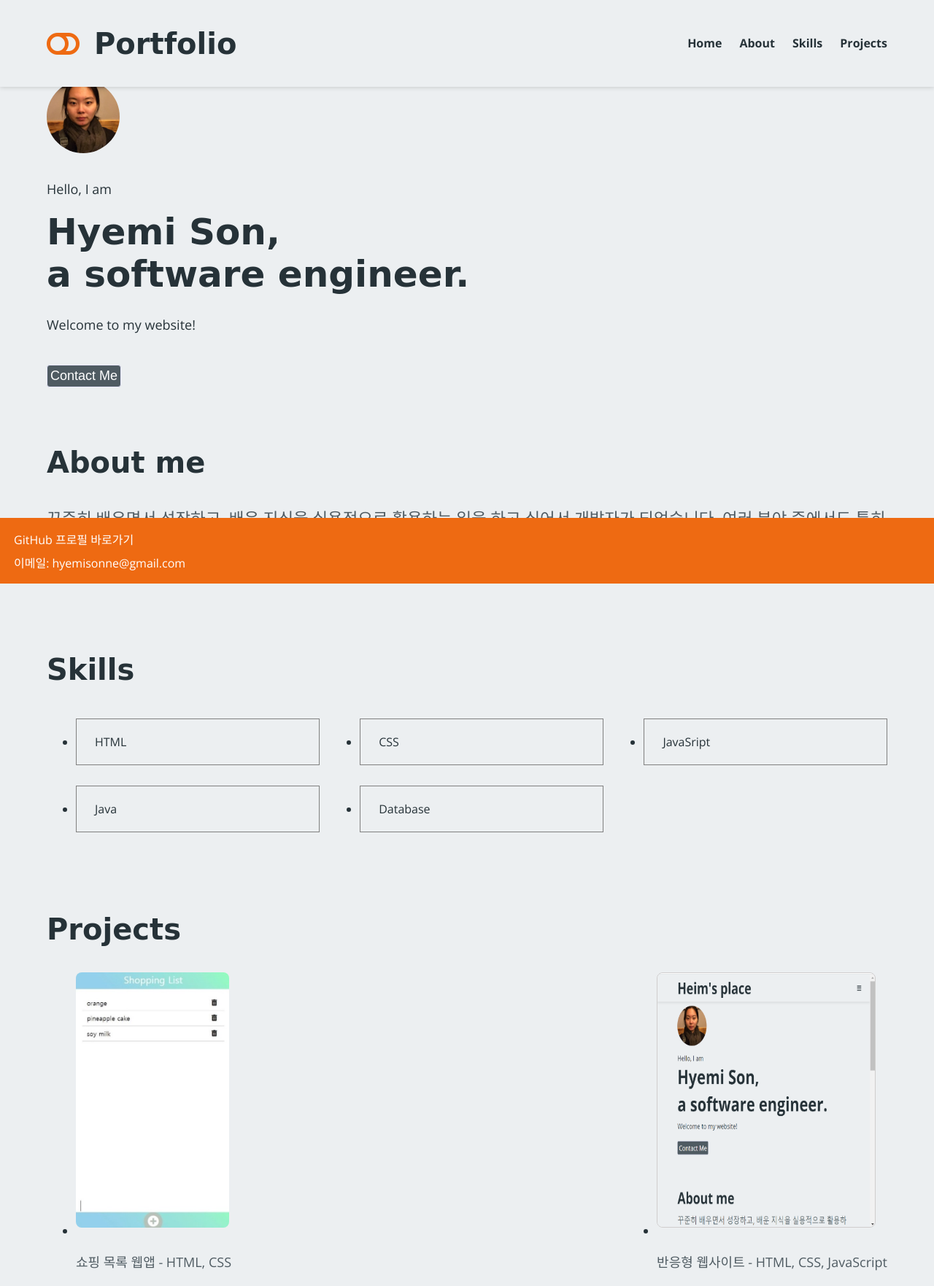
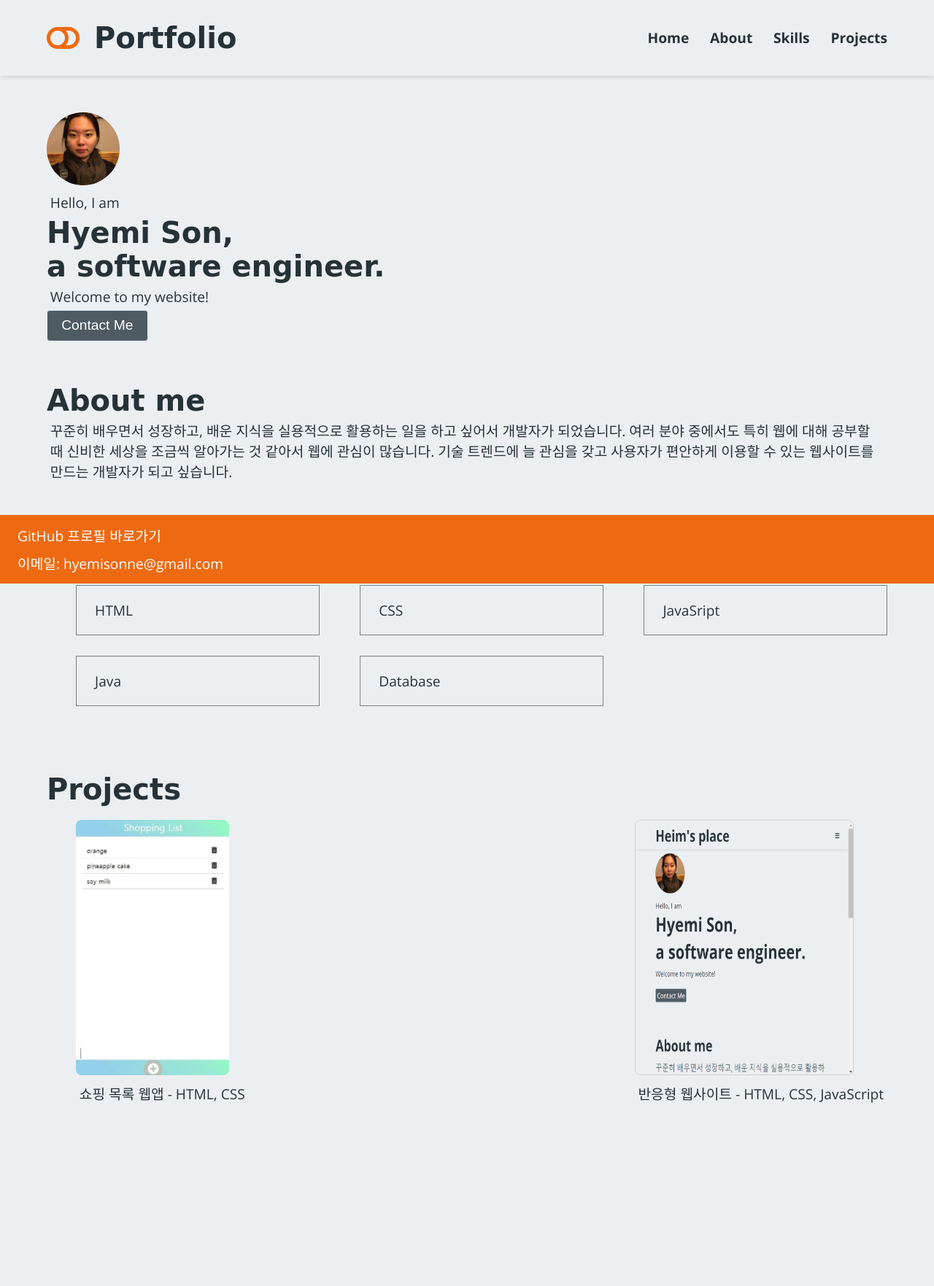
Before and after one commit to hmshp/portfolio, a plain HTML site: page index.html in a window 1280 px wide. Shown: the whole page at 73% size. After the commit the page ends 1633 px from the top, so only its background shows below. Drawn offline with nearby package versions, Linux system fonts and the light colour scheme.

Commit message:
Refactor: main and footer styling codes Delete repeted css codes (make them DRYer) Keep codes of same section together Use only class and element selectors for stying purpose Use em for margin/padding Use rem for font-size

```diff
--- a/app.js
+++ b/app.js
@@ -2,7 +2,7 @@
 const home = document.querySelector("#home");
 const homeHeight = home.getBoundingClientRect().height;
 const VISIBLE_CLASSNAME = "visible";
-const arrowUp = document.querySelector("#arrow-up");
+const arrowUp = document.querySelector(".arrow-up");
 const navbarToggleBtn = document.querySelector(".navbar-toggle-btn");
 const nav = document.querySelector(".navbar");
 const dayNightToggleIcon = document.querySelector(".day-night-toggle");
--- a/index.html
+++ b/index.html
@@ -13,7 +13,6 @@
   <script src="./app.js" defer></script>
 </head>
 <body>
-
   <header>
     <div class="container container-nav">
       <div class="site-title">
@@ -47,21 +46,21 @@
 
   <main>
     <div class="container">
-      <article id="home">
+      <section class="main-section-item home" id="home">
         <div class="home-text">
           <img src="../assets/profile.JPG" alt="a profile photo" class="home-profile-photo"/>
           <p>Hello, I am</p>
           <h1>Hyemi Son,<br>a software engineer.</h1>
           <p>Welcome to my website!</p>
         </div>
-        <button type="submit" id="contact"><a href="mailto:hyemisonne@gmail.com">Contact Me</a></button>
-      </article>
-      <article id="about">
+        <button type="submit" class="contact"><a href="mailto:hyemisonne@gmail.com">Contact Me</a></button>
+      </section>
+      <section class="main-section-item about" id="about">
         <h1>About me</h1>
         <p>꾸준히 배우면서 성장하고, 배운 지식을 실용적으로 활용하는 일을 하고 싶어서 개발자가 되었습니다. 여러 분야 중에서도 특히 웹에 대해 공부할 때 신비한 세상을 조금씩 알아가는 것 같아서 웹에 관심이 많습니다. 기술 트렌드에 늘 관심을 갖고 사용자가 편안하게 이용할 수 있는 웹사이트를 만드는 개발자가 되고 싶습니다.
         </p>
-      </article>
-      <article id="skills">
+      </section>
+      <section class="main-section-item skills" id="skills">
         <!-- html, css, JS, java, DB list로 만든 다음 아이콘 추가하고 애니메이션 효과 넣기 -->
         <h1>Skills</h1>
         <ul class="skills-lists">
@@ -72,8 +71,8 @@
           <li>Database</li>
           <li class="item-empty"></li>
         </ul>
-      </article>
-      <article id="projects">
+      </section>
+      <section class="main-section-item projects" id="projects">
         <h1>Projects</h1>
         <ul class="project-lists">
           <li>
@@ -85,8 +84,8 @@
             <p>반응형 웹사이트 - HTML, CSS, JavaScript</p>
           </li>
         </ul>
-      </article>
-      <button id="arrow-up">
+      </section>
+      <button class="arrow-up">
         <i class="fas fa-arrow-up" aria-label="위쪽 방향 화살표 아이콘"></i>
       </button>
     </div> <!--/ .container -->
--- a/style.css
+++ b/style.css
@@ -3,11 +3,11 @@
   box-sizing: border-box;
 }
 
-/* html {
+html {
   scroll-behavior: smooth;
   scroll-padding-top: 5rem;
-  /* 헤더가 fixed라서 헤더 부분이 a 태그 눌러서 스크롤해서 이동한 부분의 위쪽을 가려버림. 이 문제를 해결하기 위해 이 코드를 적었다
-} */
+  /* 헤더가 fixed라서 헤더 부분이 a 태그 눌러서 스크롤해서 이동한 부분의 위쪽을 가려버림. 이 문제를 해결하기 위해 이 코드를 적었다 */
+}
 
 /*=================
     Typography
@@ -16,7 +16,10 @@
 body {
   margin: 0;
   font-family: 'Open Sans', sans-serif;
+  font-size: 1.2rem;
   position: relative;
+  background-color: #eceff1;
+  color: #263238;
 }
 
 h1 {
@@ -24,6 +27,15 @@ h1 {
   /* flex-grow: 1;<h1> 엘리먼트는 <header> 엘리먼트의 여유 공간을 독차지 하게 되어, 네비게이션이 우측으로 밀려나는 효과가 생기게 됩니다. */
   font-size: 2.5rem;
   margin: 0;
+}
+
+p {
+  margin: .25em;
+}
+
+.dark-mode {
+  background-color: #212121;
+  color: white;
 }
 
 /*=================
@@ -42,15 +54,23 @@ h1 {
 
 /* Header */
 header {
+  position: fixed;
   display: flex;
+  background-color: #eceff1; /* 배경색을 안 줬더니 스크롤 내리면 다른 텍스트가 뒤에 다 보였다(헤더가 투명했음). fixed 요소라 body 배경색이 적용이 안 됐던 것 같다. 그런데 header 배경색을 따로 지정하지도 않아서 배경색이 없었음 === 투명했음 */
   width: 100%;
-  padding: 2em 0;
+  padding: 1em 0;
   justify-content: space-between;
   align-items: center;
-  position: fixed;
-  background-color: #eceff1;
-  color: #263238;
   box-shadow: 0 0 7px rgb(0 0 0 / 20%); /* https://www.frontiersin.org/articles/10.3389/fpsyg.2020.575024/full -> 여기서 가져온 색상값인데 rgb 퍼센트(%)는 어떻게 쓰는 건지는 모르겠다 */
+}
+
+.dark-mode header {
+  background-color: #212121;
+  color: white;
+}
+
+.dark-mode nav a {
+  color: white;
 }
 
 .navbar-items {
@@ -64,11 +84,6 @@ header {
 .site-title {
   display: flex;
   align-items: center;
-}
-
-.dark-mode header {
-  background-color: #212121;
-  color: white;
 }
 
 /*
@@ -98,11 +113,6 @@ nav a:focus {
   color: orange;
 }
 
-.dark-mode nav a {
-  background-color: #212121;
-  color: white;
-} /* 얘는 띄어쓰기 했으니까 모든 *자손* 선택자 다 선택하는 거다 */
-
 .navbar-toggle-btn {
   position: absolute;
   right: 30px;
@@ -114,98 +124,48 @@ nav a:focus {
 /* Main */
 
 /* Main - Home */
-main {
-  background-color: #eceff1;
-  color: #263238;
-}
-.dark-mode main {
-  background-color: #212121;
-  color: white;
+
+.main-section-item {
+  padding-top: 3em;
 }
 
-.dark-mode main p {
-  color: white; /* .dark-mode main에 색상 적용했는데 main 안의 p, h1 글씨색은 안 바뀌어서 이렇게 p 태그에 따로 스타일을 적용했다. */
-}
-
-.dark-mode main h1 {
-  color: white; /* .dark-mode main에 색상 적용했는데 main 안의 p, h1 글씨색은 안 바뀌어서 이렇게 h1 태그에 따로 스타일을 적용했다. */
-}
-
-main p {
-  font-size: 1.4rem;
-}
-
-#home {
-  padding: 110px 0 80px 0;
-  display: flex;
-  flex-direction: column;
-  align-items: flex-start;
-}
-
-#home p {
-  font-size: 18px;
-}
-
-#home h1 {
-  padding-bottom: 10px;
-  font-size: 50px;
+.main-section-item.home { /* fixed인 navbar에 윗 부분이 가려지지 않도록 */
+  padding-top: 8em;
 }
 
 .home-profile-photo {
   width: 100px;
   height: 100px;
   border-radius: 50%;
-  margin-bottom: 14px;
 }
 
+/* contact 버튼 */
 
-#contact {
+.contact {
   background-color:#4f5b62;
   border-radius: 4px;
   border: solid 1px lavender;
-  font-size: 18px;
+  font-size: 1.2rem;
   cursor: pointer;
   color: white;
-  padding: 4px;
+  padding: .5em 1em;
 }
-#contact a {
+
+.contact a {
   color: white;
   text-decoration: none;
 }
 
-#contact:hover {
+.contact:hover,
+.contact:focus {
   background-color: #000a12;
-}
-
-.home-text {
-  padding-bottom: 25px;
-  color: #263238;
-}
-
-#about p {
-  color: #4f5b62;
-}
-.dark-mode #about p {
-  color: white;
-}
-
-#about {
-  padding-bottom: 80px;
 }
 
 /* Main - Skills */
 
-#skills {
-  padding-bottom: 80px;
-}
-
-#about h1,
-#skills h1 {
-  padding-bottom: 14px;
-}
-
 .skills-lists {
-  display: flex; /* 박스 만들어서 한줄에 몇 개씩 2줄로 배치하게 */
+  display: flex; /* 박스 만들어서 한줄에 몇 개씩 2줄로 배치하게 -> grid로 바꾸자 */
+  list-style: none;
   flex-direction: row;
   justify-content: space-between;
   width: 100%;
@@ -219,7 +179,8 @@ main p {
   border: 1px solid gray;
 }
 
-.skills-lists li:hover {
+.skills-lists li:hover,
+.skills-lists li:focus {
   background-color:rgb(233, 233, 231);
 }
 .dark-mode .skills-lists li:hover {
@@ -228,26 +189,11 @@ main p {
 
 /* Main - Projects */
 
-#projects {
-  padding-bottom: 140px;
-}
-#projects h1 {
-  padding-bottom: 20px;
-}
-
 .project-lists {
   display: flex;
   justify-content: space-between;
-}
-
-.project-lists img {
-  margin-bottom: 10px;
-}
-
-.project-lists p {
-  text-align: center;
-  font-size: 18px;
-  color: #4f5b62;
+  padding-bottom: 5em;
+  list-style: none;
 }
 
 .shopping-list-image {
@@ -262,21 +208,19 @@ main p {
   border-radius: 8px;
 }
 
-
-
 .item-empty {
   visibility: hidden;
   /* skills 리스트를 원하는 모양으로(그리드 형태로) 정렬하려고 하면, space-between 줬을 땐 마지막 줄 리스트 2개가 양 끝으로 가버리고(가운데 텅 빔) ::after를 줘서 content는 "", flex는 auto 주면 마지막 줄 2번째 리스트가 왼쪽 요소와 붙어버린다. 그래서 이 문제를 해결하기 위해 텅 빈 리스트를 마지막에 하나 만들고 숨겼다 */
 }
 
 
-#arrow-up {
+.arrow-up {
   position: fixed;
   bottom: 120px;
   right: 50px;
   width: 70px;
   height: 70px;
-  font-size: 50px;
+  font-size: 3rem;
   border-radius: 50%;
   border: 1px solid rgb(160, 159, 154);
   cursor: pointer;
@@ -284,11 +228,11 @@ main p {
   display: none; /* JS로 처리할 예정(처음엔 화살표 안 보이고 어느 정도 스크롤바 내린 다음에 visible 클래스 추가해서 아래에 적은 스타일 적용되게) */
 }
 
-#arrow-up.visible { /* JS로 처리할 예정(visible 클래스가 있을 때 보이게) */
+.arrow-up.visible { /* JS로 처리할 예정(visible 클래스가 있을 때 보이게) */
   display: block;
 }
 
-#arrow-up.visible:hover {
+.arrow-up.visible:hover {
   background-color:rgb(236, 233, 225);
 }
 
@@ -300,10 +244,9 @@ footer {
   flex-direction: column;
   justify-content: center;
   background-color: #ee6a12;
-  padding: 5px;
+  padding: .5em 1em;
   bottom: 0;
   width: 100%;
-  height: 90px;
 }
 
 footer:hover {
@@ -311,22 +254,10 @@ footer:hover {
   transition: transform 0.5s;
 }
 
-footer p a {
+footer a {
   color: white;
   text-decoration: none;
 }
-
-footer p {
-  margin: 4px;
-  padding-left: 10px;
-}
-
-
-.navbar-items li {
-  cursor: pointer;
-}
-
-
 
 @media screen and (max-width: 768px) {
   .navbar-toggle-btn {
```
